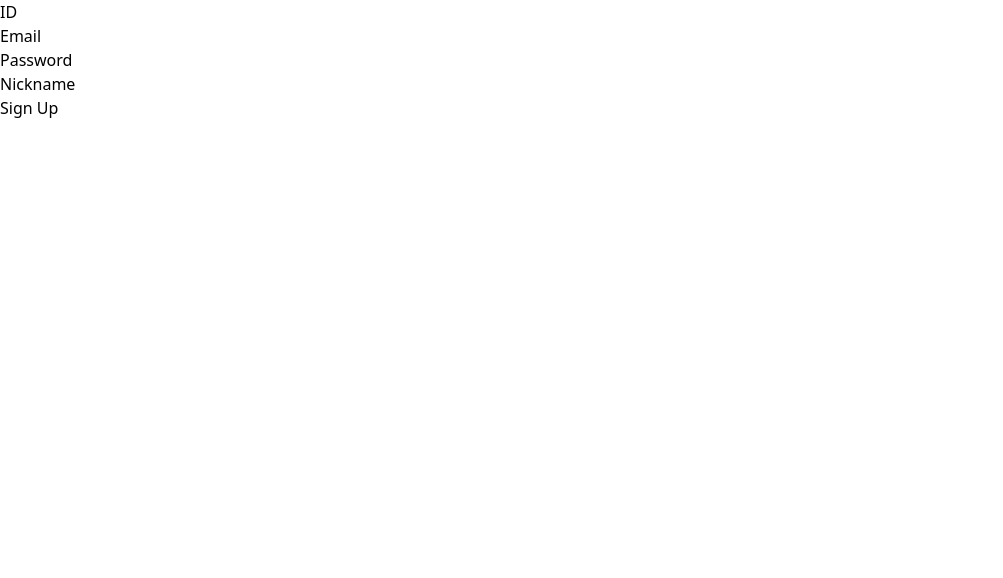
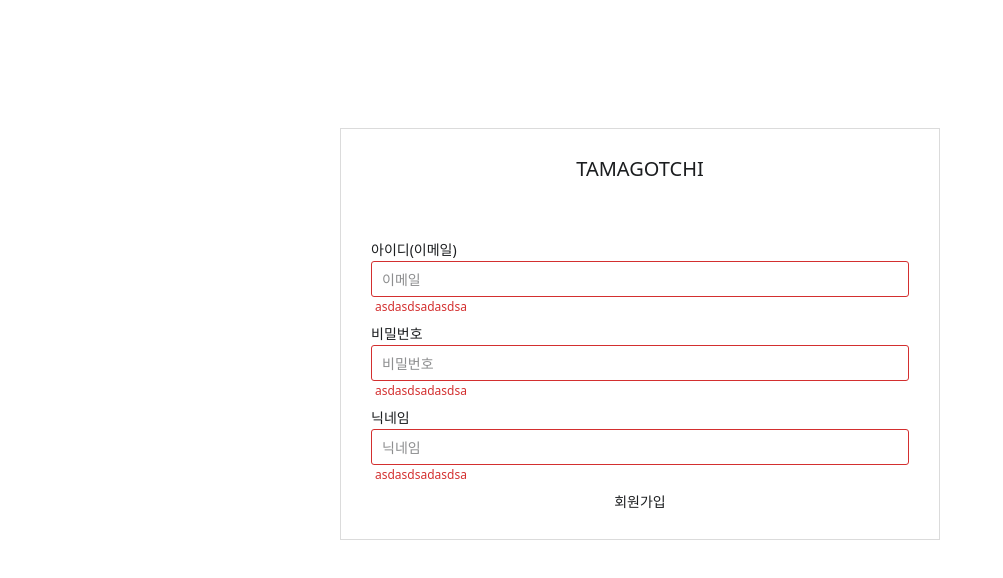
Before and after one commit to helloyoogs/tamagotchi, a Next.js app in the folder frontend/: page /containers/signup in a window 1280 px wide. Shown: the top 578 px of the page, without its empty margins (0-1003 px from the left). Built offline with nearby package versions, Linux system fonts and the light colour scheme.

Commit message:
[FE] 공통 인풋 구현

```diff
--- /dev/null
+++ b/frontend/src/app/@types/api.d.ts
@@ -0,0 +1,5 @@
+export interface UserApi {
+  email?: string;
+  password: string;
+  nickname: string;
+}
--- /dev/null
+++ b/frontend/src/app/component/_atoms/cInput.tsx
@@ -0,0 +1,68 @@
+import {
+  createContext,
+  FC,
+  ReactNode,
+  useContext,
+  InputHTMLAttributes,
+} from "react";
+
+interface CInputContextProps {
+  error?: boolean;
+}
+const CInputContext = createContext<CInputContextProps | undefined>(undefined);
+
+interface FieldProps {
+  children: ReactNode;
+  error?: boolean;
+  className?: string;
+}
+
+const Field: FC<FieldProps> = ({ children, error, className }) => {
+  return (
+    <CInputContext.Provider value={{ error }}>
+      <div className={`flex flex-col gap-[4px] flex-1 ${className ?? ""}`}>
+        {children}
+      </div>
+    </CInputContext.Provider>
+  );
+};
+
+interface LabelProps {
+  children: ReactNode;
+  className?: string;
+}
+
+const Label: FC<LabelProps> = ({ children, className }) => (
+  <label className={className}>{children}</label>
+);
+
+type InputProps = InputHTMLAttributes<HTMLInputElement>;
+
+const Input: FC<InputProps> = ({ className = "", ...props }) => {
+  const context = useContext(CInputContext);
+  const error = context?.error ?? false;
+
+  return (
+    <input
+      {...props}
+      className={`cInput ${error ? "border-[#d32f2f]" : ""} ${className}`}
+    />
+  );
+};
+
+interface ValidMessageProps {
+  children: ReactNode;
+}
+
+const ValidMessage: FC<ValidMessageProps> = ({ children }) => {
+  const context = useContext(CInputContext);
+  const error = context?.error ?? false;
+
+  return error ? <div className="cInputValidMessage">{children}</div> : null;
+};
+
+export const CInput = Object.assign(Input, {
+  Field,
+  Label,
+  ValidMessage,
+});
--- a/frontend/src/app/containers/signup/page.tsx
+++ b/frontend/src/app/containers/signup/page.tsx
@@ -1,23 +1,67 @@
+"use client";
+import { ChangeEvent, FormEvent, useState } from "react";
+import { CInput } from "@/app/component/_atoms/cInput";
+import { UserApi } from "@/app/@types/api";
+
 export default function SignUp() {
+  const [form, setForm] = useState<UserApi>({
+    email: "",
+    password: "",
+    nickname: "",
+  });
+
+  const handleChange = (e: ChangeEvent<HTMLInputElement>) => {
+    setForm({ ...form, [e.target.name]: e.target.value });
+  };
+
+  const handleSubmit = async (e: FormEvent<HTMLFormElement>) => {
+    e.preventDefault();
+
+    await fetch("/api/users/signup", {
+      method: "POST",
+      headers: { "Content-Type": "application/json" },
+      body: JSON.stringify(form),
+    });
+
+    alert("회원가입 요청이 전송되었습니다!");
+  };
+
+  const fields: {
+    name: keyof UserApi;
+    label: string;
+    type?: string;
+    placeholder: string;
+  }[] = [
+    { name: "email", label: "아이디(이메일)", placeholder: "이메일" },
+    {
+      name: "password",
+      label: "비밀번호",
+      type: "password",
+      placeholder: "비밀번호",
+    },
+    { name: "nickname", label: "닉네임", placeholder: "닉네임" },
+  ];
+
   return (
-    <form aria-label="회원가입 폼">
-      <div>
-        <label htmlFor="id">ID</label>
-        <input type="text" id="id" name="id" required />
-      </div>
-      <div>
-        <label htmlFor="email">Email</label>
-        <input type="email" id="email" name="email" required />
-      </div>
-      <div>
-        <label htmlFor="password">Password</label>
-        <input type="password" id="password" name="password" required />
-      </div>
-      <div>
-        <label htmlFor="nickname">Nickname</label>
-        <input type="text" id="nickname" name="nickname" required />
-      </div>
-      <button type="submit">Sign Up</button>
+    <form
+      onSubmit={handleSubmit}
+      className="flex flex-col gap-4 w-[600px] m-auto border border-[#DBDBDB] p-[30px] mt-[10%]"
+    >
+      <p className={"mb-[50px] text-center text-[20px]"}>TAMAGOTCHI</p>
+      {fields.map(({ name, label, type = "text", placeholder }) => (
+        <CInput.Field key={name} error={true}>
+          <CInput.Label>{label}</CInput.Label>
+          <CInput
+            name={name}
+            type={type}
+            placeholder={placeholder}
+            value={form[name]}
+            onChange={handleChange}
+          />
+          <CInput.ValidMessage>asdasdsadasdsa</CInput.ValidMessage>
+        </CInput.Field>
+      ))}
+      <button type="submit">회원가입</button>
     </form>
   );
 }
--- a/frontend/src/app/globals.css
+++ b/frontend/src/app/globals.css
@@ -1,42 +1,51 @@
 @import "tailwindcss";
 
-@layer base{
+@layer base {
+    * {
+        @apply text-[#1B1D1F] text-[14px] leading-[100%];
+    }
+
     button {
-  cursor: pointer;
+        cursor : pointer;
     }
+
     button:disabled,
     button.disabled {
-  cursor: not-allowed;
+        cursor : not-allowed;
     }
 
     /* TamagotchiDisplay Styles */
     .chick {
-  width: 60px;
-  height: 60px;
-  border-radius: 50%;
-  font-size: 2rem;
-  display: flex;
-  justify-content: center;
-  align-items: center;
-  position: relative;
-  transition: transform 0.3s ease;
+        width           : 60px;
+        height          : 60px;
+        border-radius   : 50%;
+        font-size       : 2rem;
+        display         : flex;
+        justify-content : center;
+        align-items     : center;
+        position        : relative;
+        transition      : transform 0.3s ease;
     }
 
     /* 상태별 애니메이션 */
     .chick.normal {
-  animation: shakeX 1s infinite;
+        animation : shakeX 1s infinite;
     }
+
     .chick.happy {
-  animation: bounceY 1s infinite;
+        animation : bounceY 1s infinite;
     }
+
     .chick.very-happy {
-  animation: bounceYFast 0.5s infinite;
+        animation : bounceYFast 0.5s infinite;
     }
+
     .chick.sick {
-  animation: shakeX 1s infinite;
+        animation : shakeX 1s infinite;
     }
+
     .chick.dirty {
-  animation: floatSad 3s infinite;
+        animation : floatSad 3s infinite;
     }
 
     /* 말풍선 */
@@ -48,57 +57,157 @@ button.disabled {
     .sick-bubble,
     .dirty-bubble,
     .gift-bubble {
-  position: absolute;
-  animation: fadeInOut 2s infinite;
+        position  : absolute;
+        animation : fadeInOut 2s infinite;
     }
-.happy-bubble { top: -30px; font-size: 1.6rem; }
-.very-happy-bubble { top: -22px; font-size: 1.4rem; animation: scaleUpDown 1.5s infinite; }
-.sad-bubble { top: -30px; font-size: 1.6rem; animation: floatSad 3s infinite; }
-.sleep-bubble { top: -20px; font-size: 0.8rem; animation: sleepZ 2s infinite; }
-.hunger-bubble { top: -24px; font-size: 1rem; animation: popInOut 1.5s infinite; }
-.sick-bubble { top: -22px; font-size: 1.3rem; animation: shakeX 1s infinite; }
-.dirty-bubble { bottom: -20px; font-size: 1.6rem; animation: floatSad 2s infinite; }
-.gift-bubble { bottom: -24px; font-size: 1.2rem; animation: floatUp 3s infinite; }
+
+    .happy-bubble {
+        top       : -30px;
+        font-size : 1.6rem;
+    }
+
+    .very-happy-bubble {
+        top       : -22px;
+        font-size : 1.4rem;
+        animation : scaleUpDown 1.5s infinite;
+    }
+
+    .sad-bubble {
+        top       : -30px;
+        font-size : 1.6rem;
+        animation : floatSad 3s infinite;
+    }
+
+    .sleep-bubble {
+        top       : -20px;
+        font-size : 0.8rem;
+        animation : sleepZ 2s infinite;
+    }
+
+    .hunger-bubble {
+        top       : -24px;
+        font-size : 1rem;
+        animation : popInOut 1.5s infinite;
+    }
+
+    .sick-bubble {
+        top       : -22px;
+        font-size : 1.3rem;
+        animation : shakeX 1s infinite;
+    }
+
+    .dirty-bubble {
+        bottom    : -20px;
+        font-size : 1.6rem;
+        animation : floatSad 2s infinite;
+    }
+
+    .gift-bubble {
+        bottom    : -24px;
+        font-size : 1.2rem;
+        animation : floatUp 3s infinite;
+    }
 
     /* 애니메이션 정의 */
     @keyframes shakeX {
-  0%, 100% { transform: translateX(0); }
-  50% { transform: translateX(5px); }
+        0%, 100% {
+            transform : translateX(0);
+        }
+        50% {
+            transform : translateX(5px);
+        }
     }
     @keyframes bounceY {
-  0%, 100% { transform: translateY(0); }
-  50% { transform: translateY(-5px); }
+        0%, 100% {
+            transform : translateY(0);
+        }
+        50% {
+            transform : translateY(-5px);
+        }
     }
     @keyframes bounceYFast {
-  0%, 100% { transform: translateY(0); }
-  50% { transform: translateY(-8px); }
+        0%, 100% {
+            transform : translateY(0);
+        }
+        50% {
+            transform : translateY(-8px);
+        }
     }
     @keyframes fadeInOut {
-  0%, 100% { opacity: 0; }
-  50% { opacity: 1; }
+        0%, 100% {
+            opacity : 0;
+        }
+        50% {
+            opacity : 1;
+        }
     }
     @keyframes scaleUpDown {
-  0%, 100% { transform: scale(1); }
-  50% { transform: scale(1.3); }
+        0%, 100% {
+            transform : scale(1);
+        }
+        50% {
+            transform : scale(1.3);
+        }
     }
     @keyframes floatSad {
-  0% { transform: translateY(0); }
-  50% { transform: translateY(-5px); }
-  100% { transform: translateY(0); }
+        0% {
+            transform : translateY(0);
+        }
+        50% {
+            transform : translateY(-5px);
+        }
+        100% {
+            transform : translateY(0);
+        }
     }
     @keyframes sleepZ {
-  0% { content: 'z'; opacity: 0; }
-  33% { content: 'z'; opacity: 1; }
-  66% { content: 'Z'; opacity: 1; }
-  100% { content: 'Z'; opacity: 0; }
+        0% {
+            content : 'z';
+            opacity : 0;
+        }
+        33% {
+            content : 'z';
+            opacity : 1;
+        }
+        66% {
+            content : 'Z';
+            opacity : 1;
+        }
+        100% {
+            content : 'Z';
+            opacity : 0;
+        }
     }
     @keyframes popInOut {
-  0%, 100% { transform: scale(0.8); opacity: 0.5; }
-  50% { transform: scale(1.1); opacity: 1; }
+        0%, 100% {
+            transform : scale(0.8);
+            opacity   : 0.5;
+        }
+        50% {
+            transform : scale(1.1);
+            opacity   : 1;
+        }
     }
     @keyframes floatUp {
-  0% { transform: translateY(0); opacity: 0.3; }
-  50% { transform: translateY(-10px); opacity: 1; }
-  100% { transform: translateY(0); opacity: 0.3; }
+        0% {
+            transform : translateY(0);
+            opacity   : 0.3;
+        }
+        50% {
+            transform : translateY(-10px);
+            opacity   : 1;
+        }
+        100% {
+            transform : translateY(0);
+            opacity   : 0.3;
         }
     }
+
+    .cInput {
+        @apply border border-[#DBDBDB] rounded-[3px] p-[0_10px] h-[36px];
+    }
+
+    .cInputValidMessage {
+        @apply text-[#d32f2f] text-[12px] pl-[4px];
+    }
+}
```
Also changed, not shown: frontend/src/app/@types/components.d.ts (added). Lines whose indentation alone changed are shown as unchanged.
